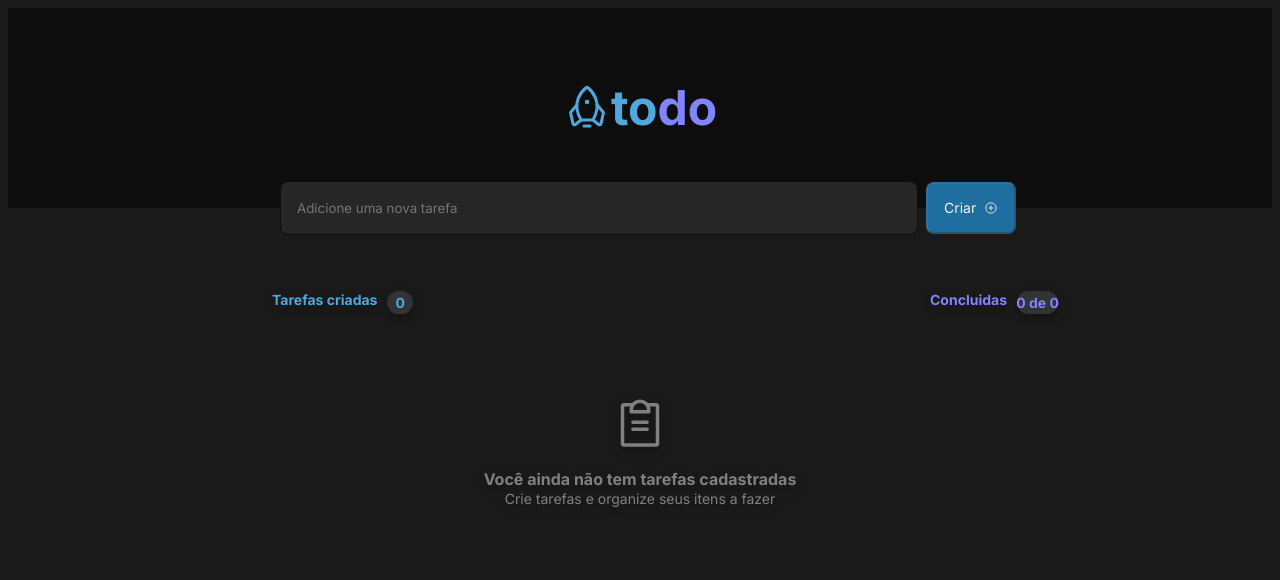
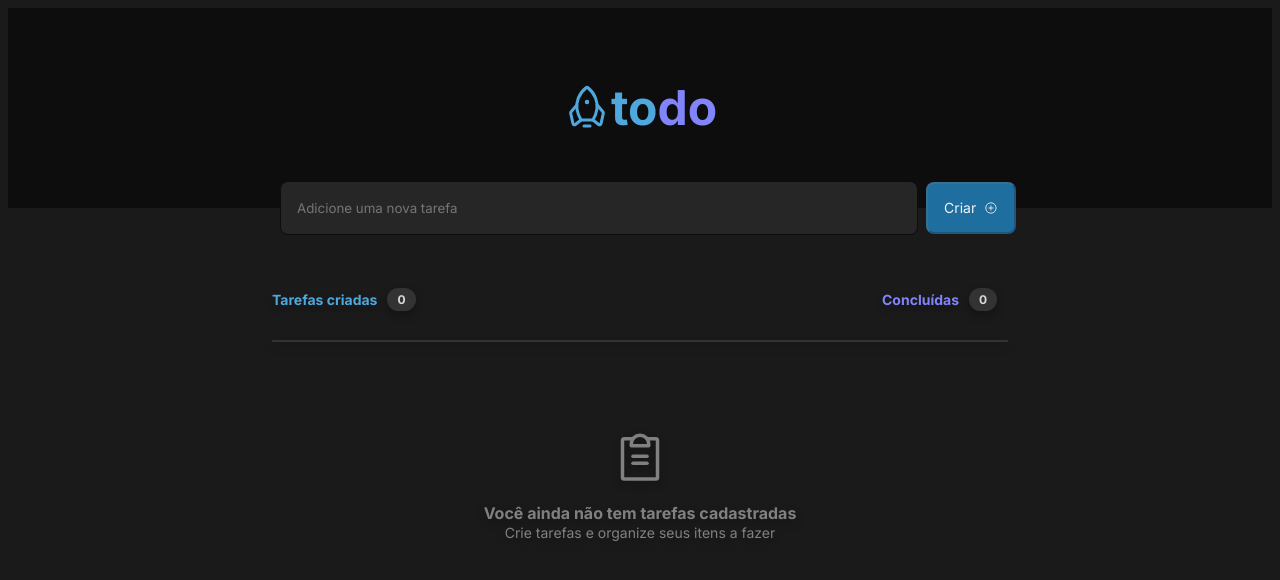
Before and after one commit to VeniLima/todo-reactjs, a React (Vite) app: page / in a window 1280 px wide. Shown: the top 580 px of the page. Built offline with nearby package versions, Linux system fonts and the light colour scheme.

Commit message:
layout changes

```diff
--- a/index.html
+++ b/index.html
@@ -10,7 +10,7 @@
     />
     <link rel="icon" type="image/svg+xml" href="/src/favicon.svg" />
     <meta name="viewport" content="width=device-width, initial-scale=1.0" />
-    <title>Vite App</title>
+    <title>todo</title>
   </head>
   <body>
     <div id="root"></div>
--- a/src/App.tsx
+++ b/src/App.tsx
@@ -10,6 +10,9 @@ function App() {
   const [newTask, setNewTask] = useState<string[]>([]);
   const [newCommentText, setNewCommentText] = useState<string>("");
 
+  const [checkedTasks, setCheckedTasks] = useState(false);
+
+  let checkedBoxes = document.querySelectorAll("input[type=checkbox]:checked");
   function handleNewTask(event: any) {
     event.preventDefault();
 
@@ -28,10 +31,6 @@ function App() {
     setNewTask(tasksWithoutDeletedOne);
   }
 
-  let checkedBoxes = document.querySelectorAll("input[type=checkbox]:checked");
-
-  const [checkedTasks, setCheckedTasks] = useState(false);
-
   function onChangeBox() {
     setCheckedTasks(!checkedTasks);
   }
@@ -48,7 +47,7 @@ function App() {
               onChange={handleNewCommentChange}
             />
             <button type="submit" disabled={newCommentText.length == 0}>
-              Criar <PlusCircle />
+              Criar <PlusCircle size={16} />
             </button>
           </form>
         </div>
@@ -59,10 +58,8 @@ function App() {
               <span className={styles.count}>{newTask.length}</span>
             </span>
             <span className={styles.concludedTask}>
-              Concluidas
-              <span className={styles.count}>
-                {checkedBoxes.length} de {newTask.length}
-              </span>
+              Concluídas
+              <span className={styles.count}>{newTask.length}</span>
             </span>
           </div>
 
@@ -105,7 +102,7 @@ function App() {
           </span>
         </div>
 
-        <div className={styles.box}>
+        <div>
           {newTask.map((task) => {
             return (
               <Task
--- a/src/components/Task.tsx
+++ b/src/components/Task.tsx
@@ -1,4 +1,4 @@
-import { Trash } from "phosphor-react";
+import { ArrowsInSimple, Trash } from "phosphor-react";
 import { useState } from "react";
 import styles from "../styles/Task.module.css";
 
@@ -10,20 +10,39 @@ interface TaskProps {
 
 export function Task(props: TaskProps) {
   const [checked, setChecked] = useState(false);
+  /*const [arr, setArr] = useState<string[]>([]);
 
-  function handleDeleteTask() {
+ let situation = event.target.checked;
+    let updatedList: string[] = [...arr];
+    if (situation) {
+      updatedList = [...updatedList, event.target.value];
+    } else {
+      updatedList.pop();
+    }
+    console.log(updatedList);
+    setArr(updatedList);
+
+
+  */
+  function handleDeleteTask(event: any) {
     props.onDeleteTask(props.content);
   }
 
-  function handleCheckboxChange() {
+  function handleCheckboxChange(event: any) {
     setChecked(!checked);
+
     props.onCheckboxChange();
   }
 
   return (
     <div>
       <div className={styles.task}>
-        <input type="checkbox" onChange={handleCheckboxChange} />
+        <input
+          type="checkbox"
+          checked={checked}
+          onChange={handleCheckboxChange}
+          value={props.content}
+        />
         <p className={checked ? styles.taskTextLined : styles.taskText}>
           {props.content}
         </p>
--- a/src/styles/App.module.css
+++ b/src/styles/App.module.css
@@ -57,6 +57,8 @@
   flex: none;
   order: 1;
   flex-grow: 0;
+
+  cursor: pointer;
 }
 
 .form button:hover {
@@ -66,7 +68,6 @@
 .container {
   display: flex;
   flex-direction: column;
-
   padding: 0px;
   gap: 24px;
 
@@ -107,7 +108,7 @@
   line-height: 17px;
   /* identical to box height */
   /* Purple */
-
+  margin-right: 3rem;
   color: #8284fa;
 
   /* Inside auto layout */
@@ -118,24 +119,25 @@
   flex-direction: row;
   justify-content: space-between;
   white-space: nowrap;
+  border-bottom: 2px solid var(--gray-400);
+  padding-bottom: 2rem;
 }
 
 .count {
   display: flex;
   justify-content: center;
   align-items: center;
-  padding: 2px 8px;
+  padding: 2px 10px;
   margin-left: 10px;
 
+  margin-top: -0.2rem;
   width: 25px;
   height: 19px;
 
-  /* Gray 400 */
-
+  font-size: 12px;
+  color: var(--gray-200);
   background: #333333;
   border-radius: 999px;
-
-  /* Inside auto layout */
 }
 
 .box {
--- a/src/styles/Task.module.css
+++ b/src/styles/Task.module.css
@@ -62,7 +62,7 @@
 .taskText {
   width: 632px;
   height: 40px;
-  margin-top: -0.01rem;
+  margin-top: 1.7px;
   align-items: start;
   font-style: normal;
   font-weight: 400;
@@ -76,19 +76,22 @@
 .taskTextLined {
   width: 632px;
   height: 40px;
-  margin-top: -0.01rem;
+  margin-top: 1.7px;
   align-items: start;
   font-style: normal;
   font-weight: 400;
   font-size: 14px;
   line-height: 140%;
-  text-transform: lowercase;
 
   color: var(--gray-300);
   text-decoration: line-through;
 }
 
 .taskText:first-letter {
+  text-transform: uppercase;
+}
+
+.taskTextLined:first-letter {
   text-transform: uppercase;
 }
 
```
